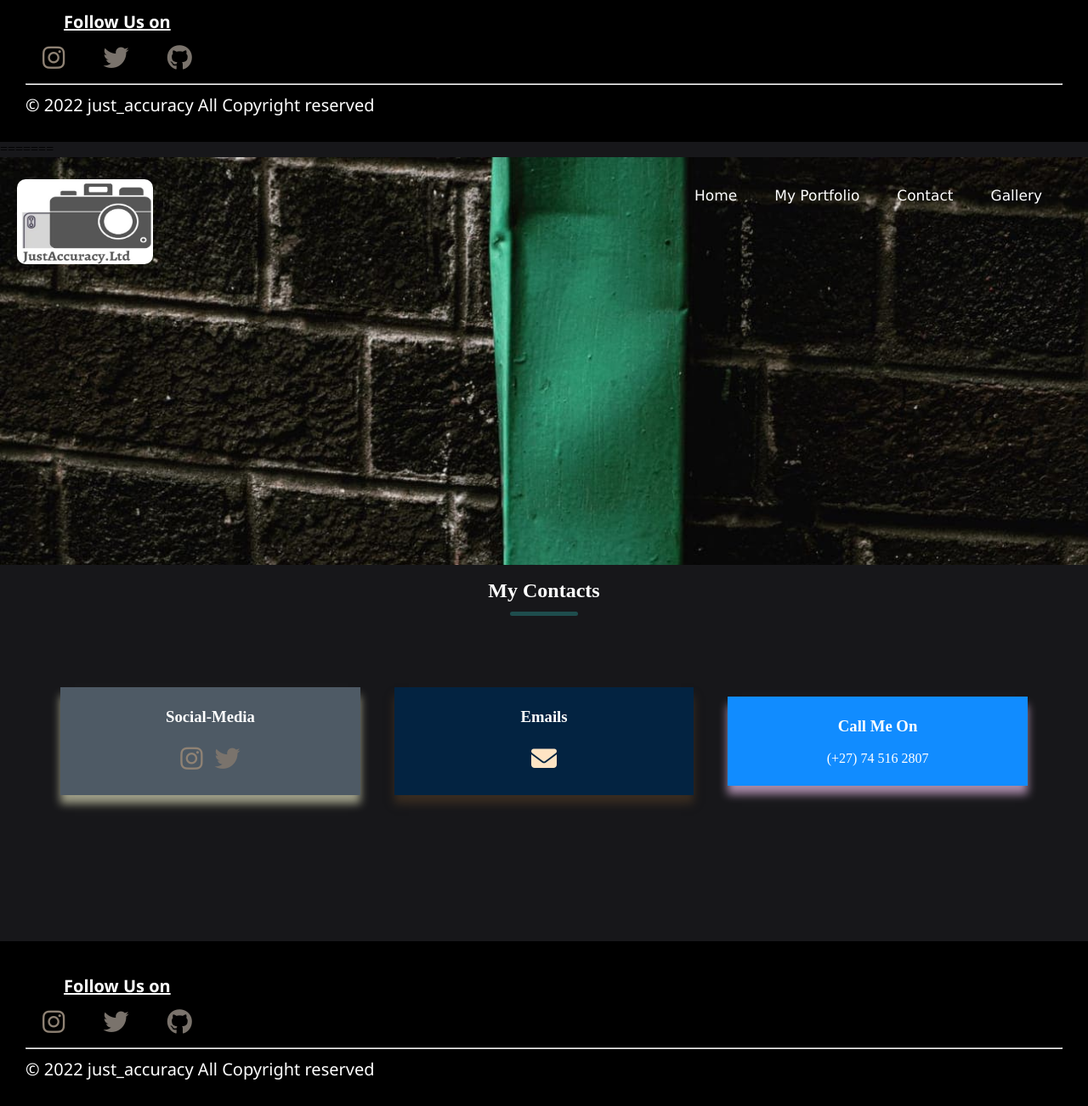
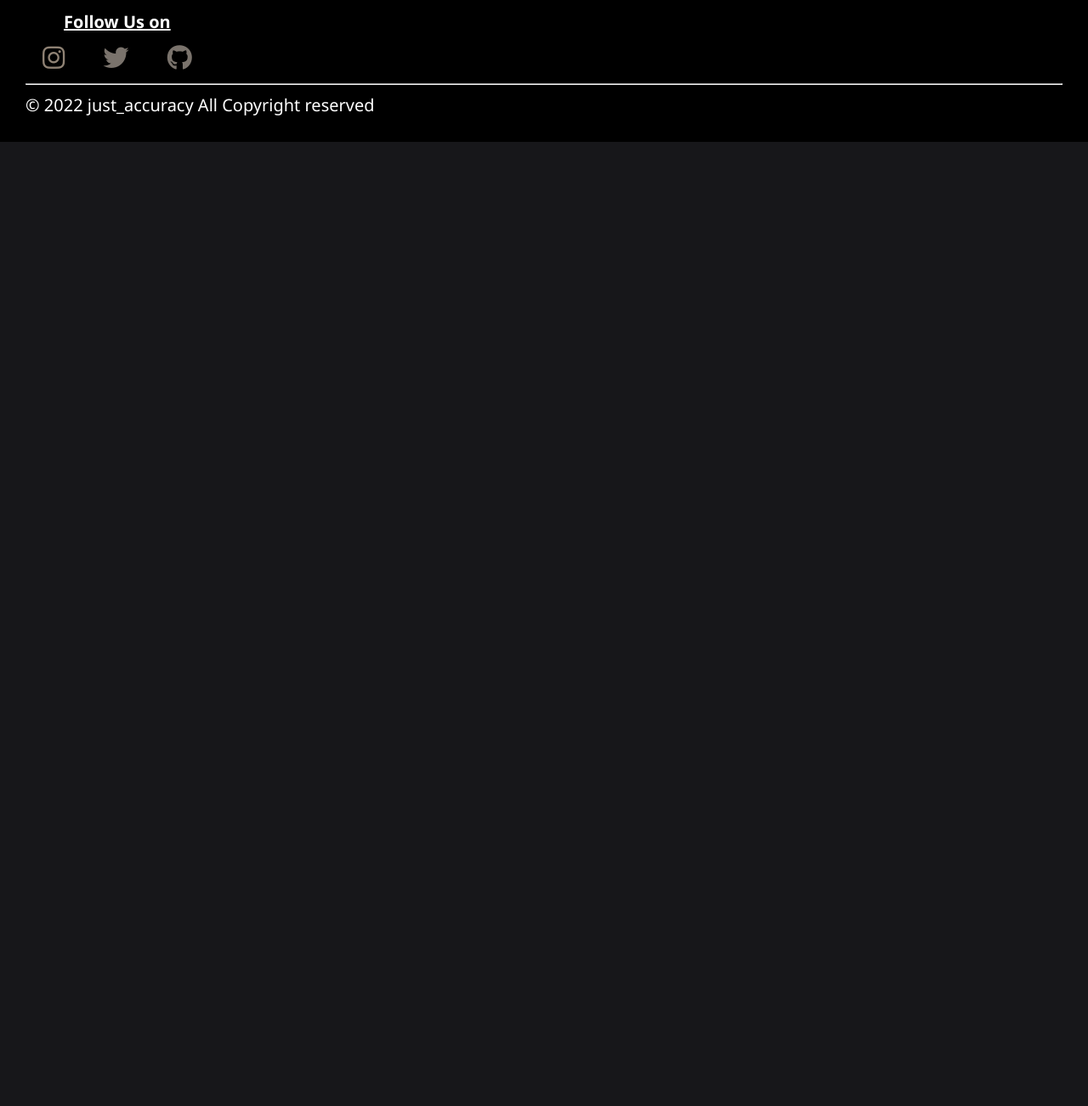
Before and after one commit to Ntuthuko-dev/JustAcurracy, a plain HTML site: page Contact.html in a window 1280 px wide. Shown: the part 949-2251 px from the top of the page at 85% size. After the commit the page ends 1116 px from the top, so only its background shows below. Drawn offline with Linux system fonts and the light colour scheme.

Commit message:
Update Contact.html

```diff
--- a/Contact.html
+++ b/Contact.html
@@ -85,90 +85,3 @@
 
 </body>
 </html>
-=======
-<!DOCTYPE html>
-<html lang="en">
-<head>
-    <meta charset="UTF-8">
-    <meta http-equiv="X-UA-Compatible" content="IE=edge">
-    <meta name="viewport" content="width=device-width, initial-scale=1.0">
-    <link rel="Stylesheet" href="Style.css">
-    <link rel="stylesheet" href="css/all.css">
-    <title>Contacts</title>
-</head>
-<body>
-
-    <div id="container">
-        <div id="main">
-
-           <section id="Portfolio">
-            <header><a href="Index.html"><img class="Logo" src="IMG-20220422-WA0011.jpg "></a> </header>
-
-            <nav id="showcase">
-                <a href="Index.html">Home</a>
-                <a href="Portfolio.html">My Portfolio</a>
-                <a href="Contact.html">Contact</a>
-                <a href="Gallery.html">Gallery</a>
-
-            </nav>
-
-            <i class="fa-solid fa-bars" onclick=" menuToggle()"></i>
-    </section>
-    <h2 class="title">My Contacts</h2>
-        <div id="media">
-
-            <div class="social-media"> <h3>Social-Media</h3>
-                <br>
-
-              <a href="https://instagram.com/just_accuracy_ltd"> <i class="fa-brands fa-instagram"></i></a>
-              <a href="https://twitter.com/JustAccuracy"> <i class="fa-brands fa-twitter"></i></a>
-
-
-            </div>
-
-            <div class="Emails"><h3>Emails</h3>
-                <br>
-                <a href="mailto:lwazincwane02@gmail.com">
-                    <i class="fa-solid fa-envelope"></i></a>
-
-            </div>
-
-            <div class="calling"><h3>Call Me On</h3> <br>
-
-                   <p>(+27) 74 516 2807</p>
-
-
-            </div>
-
-
-        </div>
-
-        </div>
-        </div>
-
-
-        <footer id="footer">
-            <div class="footer">
-
-
-
-
-            <div class="link">
-                <h4 style="text-align:center;">Follow Us on</h4>
-
-                <a href="https://instagram.com/just_accuracy_ltd"> <i class="fa-brands fa-instagram"></i></a>
-                <a href="https://twitter.com/JustAccuracy"> <i class="fa-brands fa-twitter"></i></a>
-                    <a href="https://github.com/Ntuthuko-dev">  <i class="fa-brands fa-github"></i></a>
-                </div>
-            </div>
-
-            <hr>
-            <div class="content1">&copy; 2022 just_accuracy All Copyright reserved </div>
-        </footer>
-        <script src="Motion.js">
-
-        </script>
-
-
-</body>
-</html>
```
